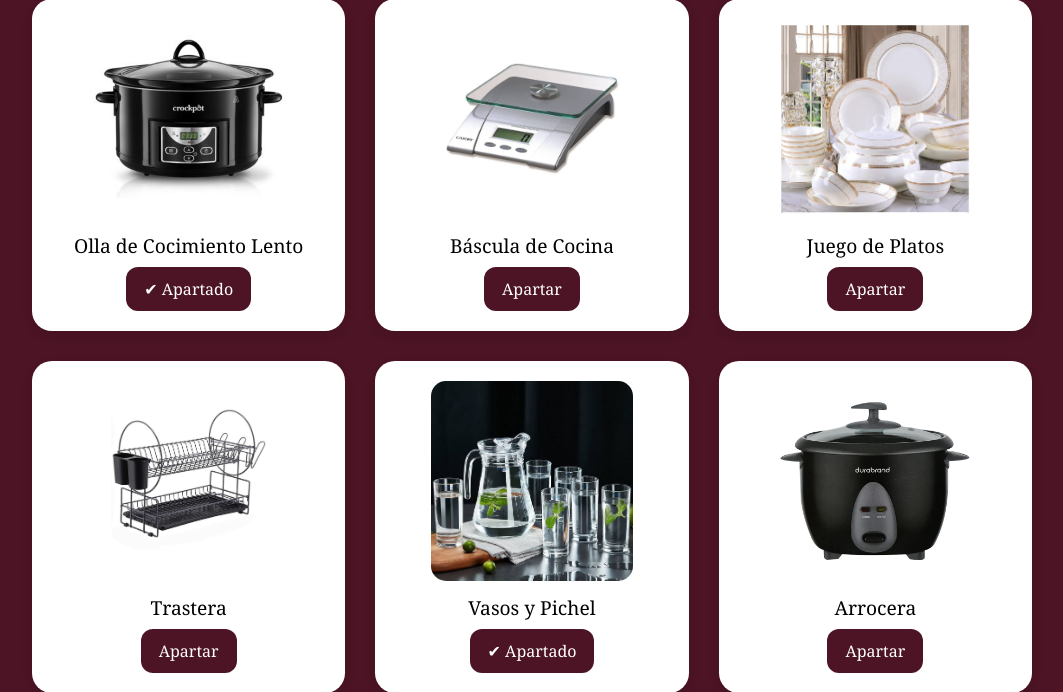
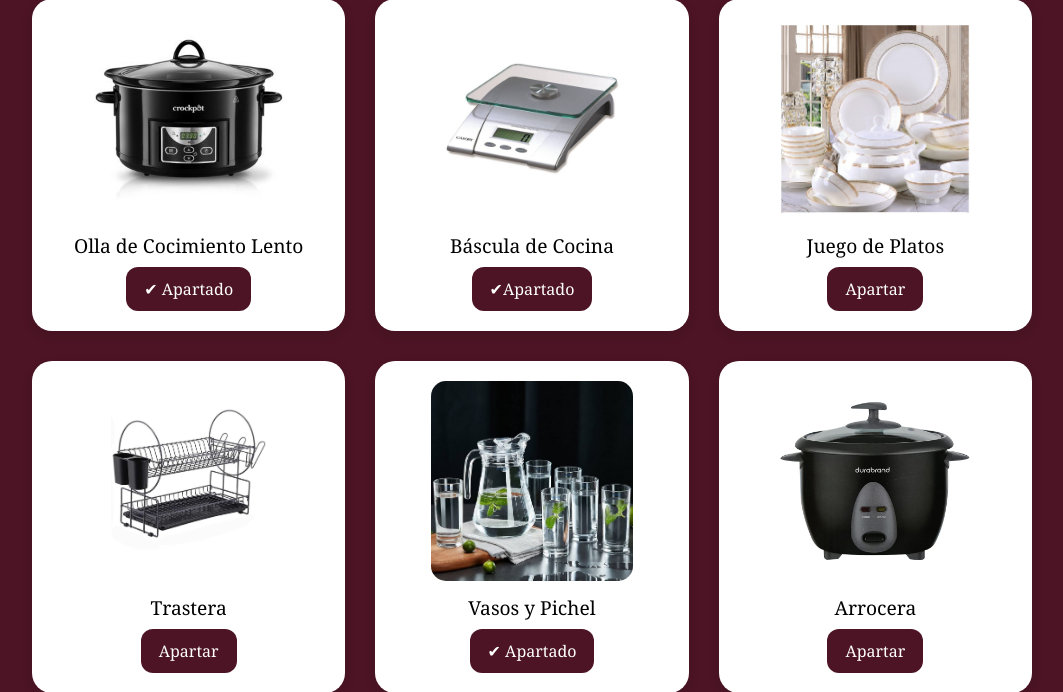
Before and after one commit to kristyCucul/boda-web, a PHP site: page /wishlist.php in a window 1280 px wide. Shown: the part 1003-1695 px from the top of the page, without its empty margins (108-1171 px from the left). Run offline with PHP 8.4, Linux system fonts and the light colour scheme.

Commit message:
Update wishlist.php

```diff
--- a/wishlist.php
+++ b/wishlist.php
@@ -142,8 +142,7 @@
     <div class="regalo">
       <img src="multimedia/wishlist/8.jpg" alt="Licuadora">
       <h3>Báscula de Cocina</h3>
-    <a href="https://docs.google.com/forms/d/e/1FAIpQLSebMnUVtg6beGkNrygig353NguHOJXmfj8ooGDvK2H1jt2qrA/viewform?usp=header" target="_blank">
-   <button type="button">Apartar</button>
+      <button type="button">✔Apartado</button>
     </a>
     </div>
 
```
